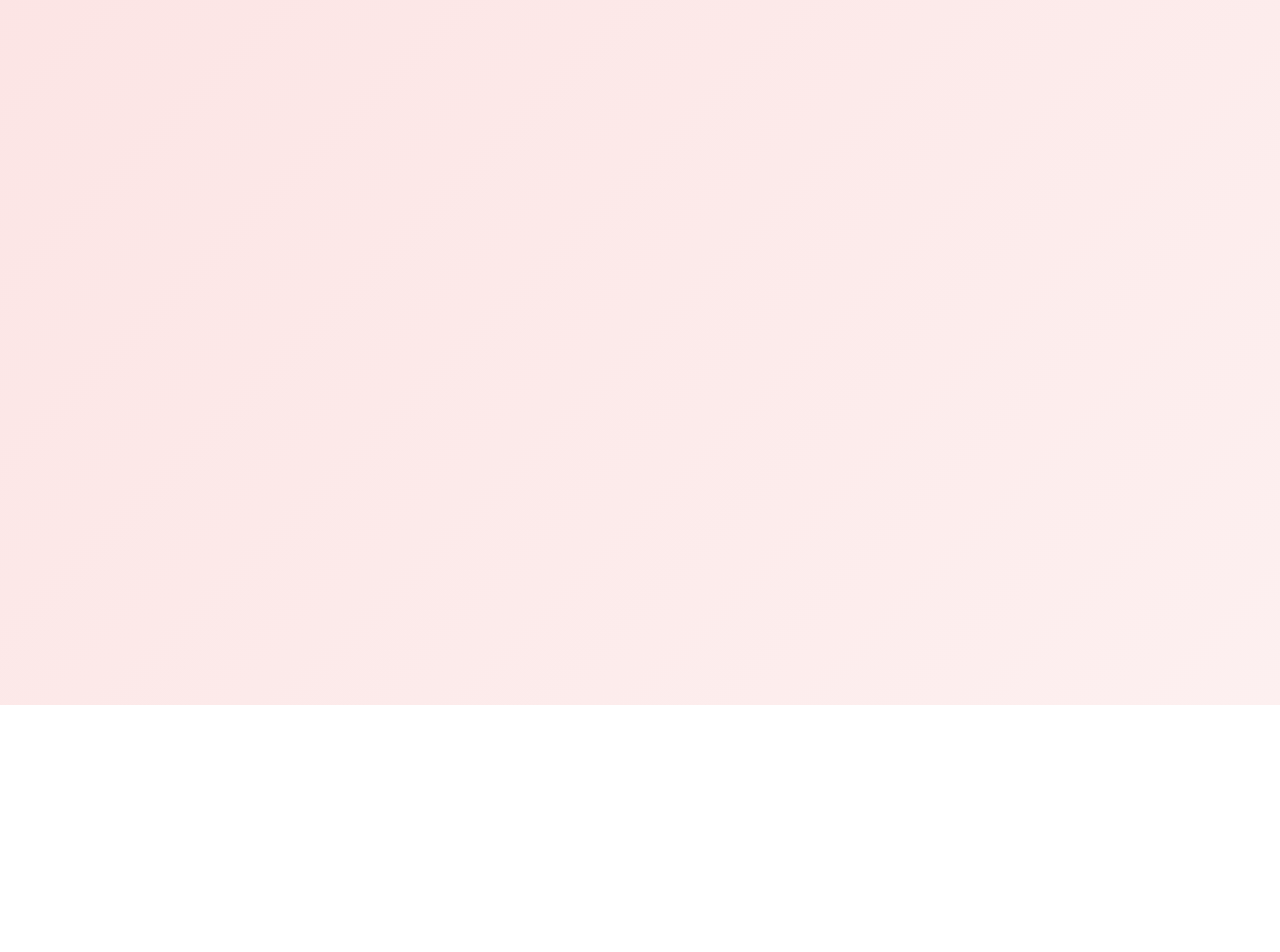
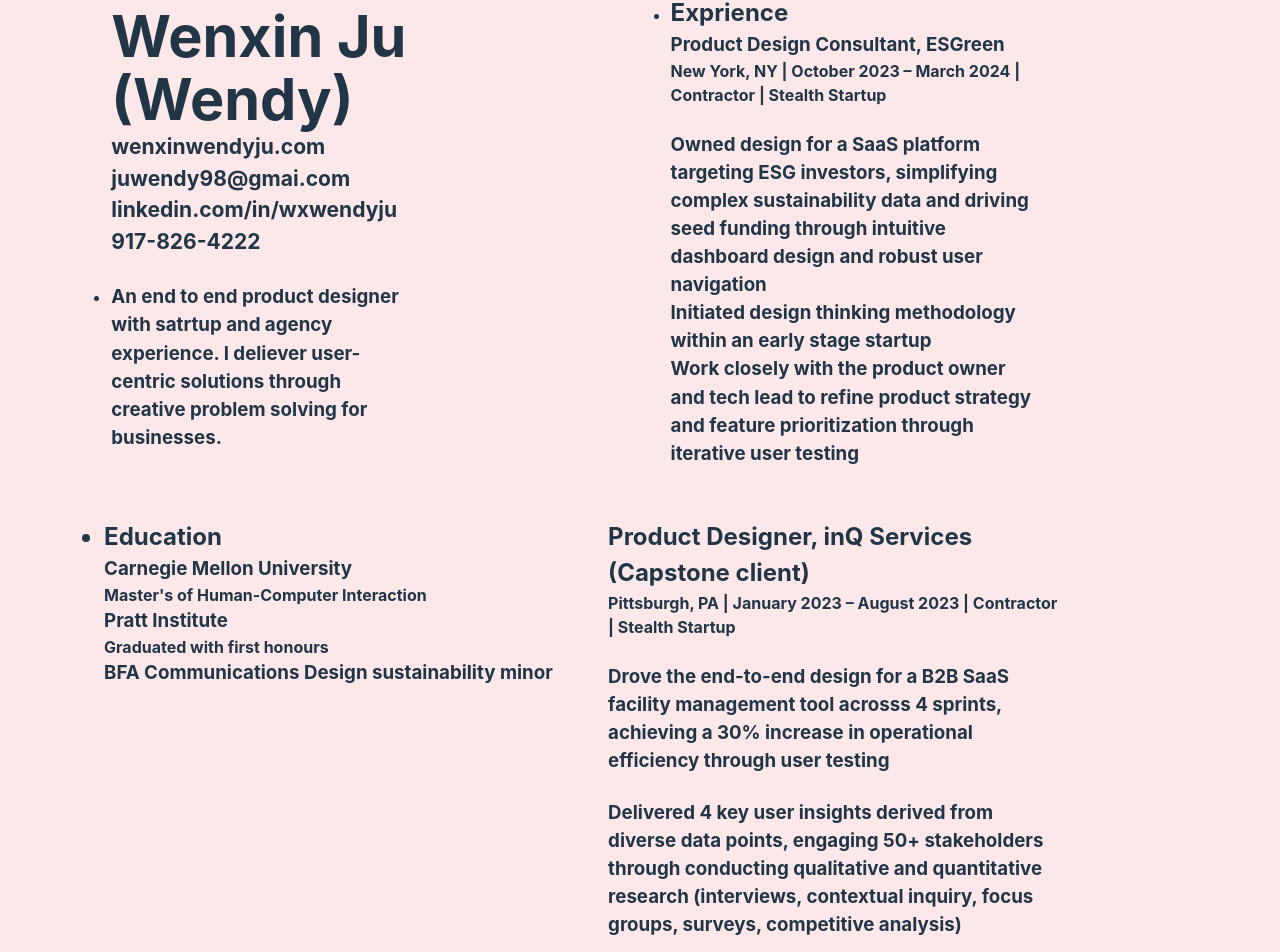
Before and after one commit to solomonogar/group_4, a React (Vite) app: page /Resume in a window 1280 px wide. Shown: the part 95-1047 px from the top of the page. Before the commit the page ends 800 px from the top, so only its background shows below. Built offline with nearby package versions, Linux system fonts and the light colour scheme.

Commit message:
created resume pagee

```diff
--- a/src/components/about/About.jsx
+++ b/src/components/about/About.jsx
@@ -3,6 +3,7 @@ import React from 'react'
 const About = () => {
   return (
     <div>About</div>
+
   )
 }
 
--- a/src/components/resume/Resume.jsx
+++ b/src/components/resume/Resume.jsx
@@ -1,8 +1,58 @@
 import React from 'react'
+import './resume.css'
 
 const Resume = () => {
   return (
-    <div>Resume</div>
+    <div className='container'>
+    <div className="wenexp">
+      <div className="wenend">
+      <div className='wenxin'>
+        <h1>Wenxin Ju (Wendy)</h1>
+        <h3>wenxinwendyju.com <br />juwendy98@gmai.com <br />linkedin.com/in/wxwendyju <br />917-826-4222</h3>
+      </div>
+      <div className="end">
+      <ul>
+        <li><h3>An end to end product designer with satrtup and agency experience. I deliever user-centric solutions through creative problem solving for businesses.</h3></li>
+      </ul>
+    </div>
+  </div>
+      <div className="experience">
+        <ul>
+        <li><h2>Exprience</h2></li>
+      </ul>
+        <h3>Product Design Consultant, ESGreen</h3>
+        <h4>New York, NY | October 2023 – March 2024 | Contractor | Stealth Startup</h4> <br />
+        <h3>Owned design for a SaaS platform targeting ESG investors, simplifying complex
+sustainability data and driving seed funding through intuitive dashboard design
+and robust user navigation <br />
+Initiated design thinking methodology within an early stage startup <br />
+Work closely with the product owner and tech lead to refine product strategy
+and feature prioritization through iterative user testing</h3>
+</div>
+</div>
+<div class="eduprod">
+      <div class="edu">
+        <h2><ul><li> Education</li></ul></h2>
+          <h3>Carnegie Mellon University</h3>
+          <h4>Master's of Human-Computer Interaction</h4>
+        <h3>Pratt Institute</h3>
+        <h4>Graduated with first honours</h4>
+        <h3>BFA Communications Design sustainability minor</h3>
+      </div>
+      <div class="prod">
+      <h2>Product Designer, inQ Services (Capstone client)</h2>
+      <h4>Pittsburgh, PA | January 2023 – August 2023 | Contractor | Stealth Startup</h4><br />
+      <h3>Drove the end-to-end design for a B2B SaaS facility management tool acrosss
+      4 sprints, achieving a 30% increase in operational efficiency through user testing</h3><br />
+      <h3>Delivered 4 key user insights derived from diverse data points, engaging
+50+ stakeholders through conducting qualitative and quantitative research
+(interviews, contextual inquiry, focus groups, surveys, competitive analysis)</h3><br />
+<h3>Shaped the MVP product strategy through cross-functional collaboration with
+the PM, UX researchers, engineers, and the executives </h3><br />
+<h3>Built a 0 to 1 design system to enhance scalability for future product expansion</h3>
+      </div>
+</div>
+    </div>
   )
 }
 
--- /dev/null
+++ b/src/components/resume/resume.css
@@ -0,0 +1,85 @@
+*{
+    margin: 0px;
+    padding: 0px;
+    box-sizing: border-box;
+
+    }
+.container{
+    background-color: #fce8e8;
+    padding: 2px;
+}
+.wenxin{
+    height: 20%;
+    width: 50%;
+    align-items: start;
+    justify-content: center;
+    padding: 2%;
+    /* background-color: blue; */
+    /* padding: 4%; */
+    margin-left: 15%;
+    font-size: large;
+    margin-top: 5%;
+}
+  .end{
+    height: 20%;
+    width: 50%;
+    align-items: start;
+    justify-content: center;
+    padding: 2%;
+    /* background-color: rgb(85, 143, 47); */
+    /* padding: 4%; */
+    margin-left: 15%;
+    display: flex;
+
+  }
+  .experience{
+    height: 20%;
+    width: 65%;
+    align-items: start;
+    justify-content: center;
+    padding: 2%;
+    /* background-color: rgb(143, 47, 127); */
+    margin-right: 17%;
+    margin-top: 3%;
+
+  }
+  .wenexp{
+    align-items: center;
+    justify-content: center;
+    display: flex;
+  }
+  .wenend{
+    align-items: center;
+    /* display: grid; */
+
+  }
+  .edu{
+    height: 20%;
+    width: 50%;
+    align-items: center;
+    justify-content: start;
+    padding: 2%;
+    /* background-color: rgb(85, 143, 47); */
+    /* padding: 4%; */
+    margin-left: 6%;
+    display: grid;
+
+  }
+  .prod{
+    height: 20%;
+    width: 50%;
+    align-items: start;
+    justify-content: center;
+    padding: 2%;
+    /* background-color: rgb(143, 47, 127); */
+    /* padding: 4%; */
+    margin-right: 15%;
+    /* margin-left: 5%; */
+    font-size: medium;
+
+  }
+  .eduprod{
+    align-items: start;
+    justify-content: start;
+    display: flex;
+  }
```
Also changed, not shown: src/components/about/about.css (added).
